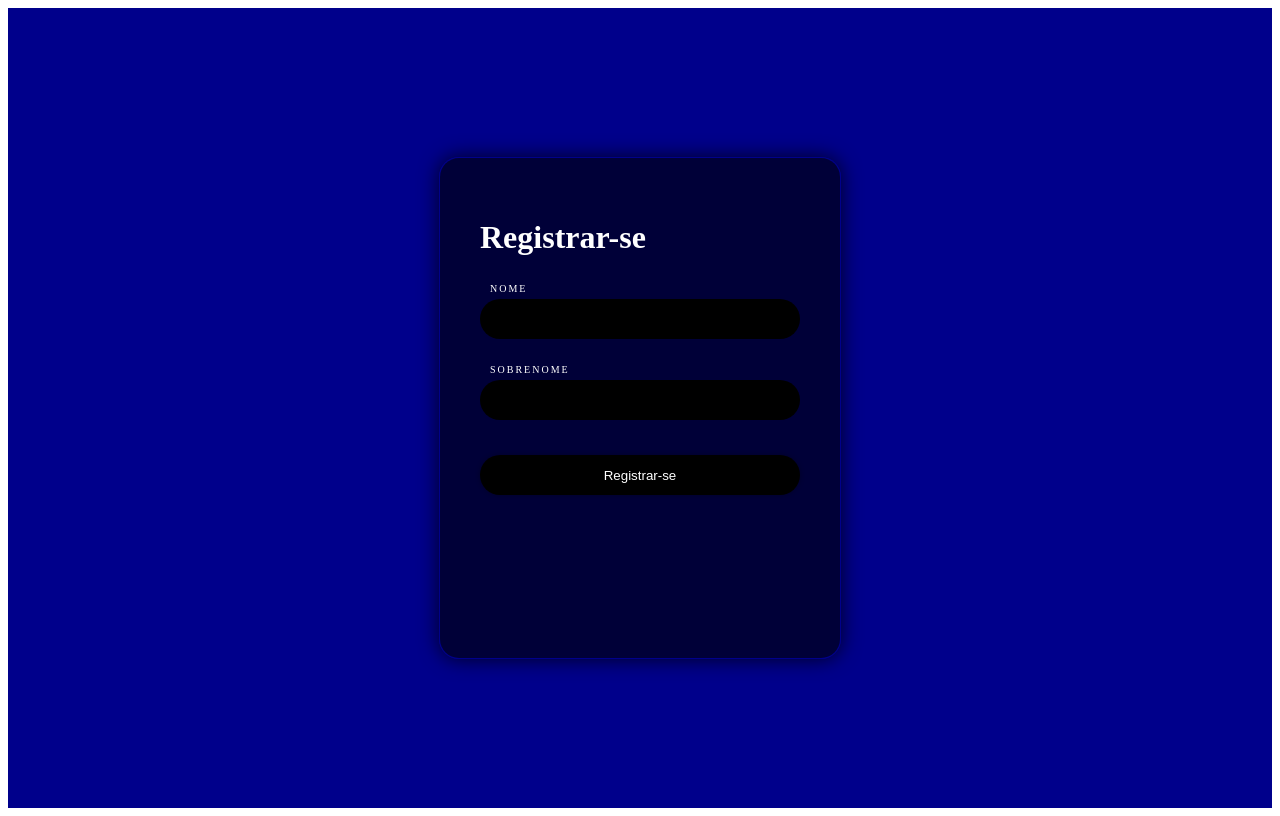
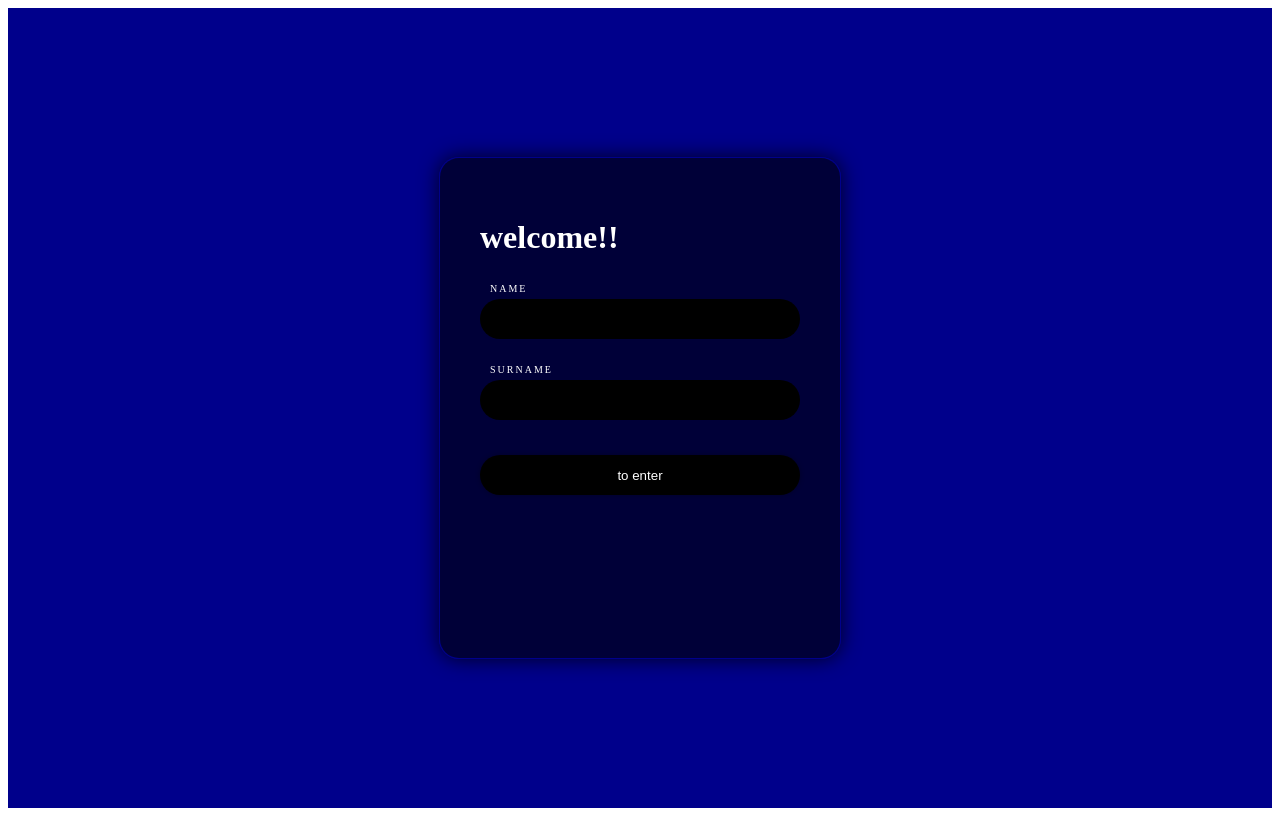
Before and after one commit to PedroLeoo07/Page_Next.JS, a Next.js app: page /input in a window 1280 px wide. Built offline with nearby package versions, Linux system fonts and the light colour scheme.

Commit message:
Style: correction color and text

```diff
--- a/pages/conteudo.jsx
+++ b/pages/conteudo.jsx
@@ -26,7 +26,7 @@ export default function Conteudo() {
             <ul>
                 <h3 className={styles.title}>Gostos</h3>
                 <p className={styles.p}>No meu tempo livre gosto bastante de treinar</p>
-                <p className={styles.p}>Eu gosto bastante de escrever poemas</p>
+                <p className={styles.p}>Eu gosto bastante de escrever</p>
             </ul>
             <button className={styles.button} onClick={goBack}>Voltar</button>
         </div>
--- a/pages/index.jsx
+++ b/pages/index.jsx
@@ -16,9 +16,10 @@ export default function Home() {
                     <h1>Login</h1>
                     <label className={styles.email}>Email</label>
                     <input className={styles.input1} type="text" />
-                    <label className={styles.senha}>Senha</label>
+                    <label className={styles.senha}>Password</label>
                     <input className={styles.input2} type="password" />
-                    <button className={styles.button} type="submit">Entrar</button>
+                    <button className={styles.button} type="submit">sign in</button>
+                    <button className={styles.button}  type="submit">sign up</button>
                 </form>
             </div>
         </div>
--- a/pages/input.jsx
+++ b/pages/input.jsx
@@ -13,12 +13,12 @@ export default function Input() {
         <div className={styles.container}>
             <div className={styles.login}>
                 <form className={styles.form} onSubmit={handleSubmit}>
-                    <h1>Registrar-se</h1>
-                    <label className={styles.email}>Nome</label>
+                    <h1>welcome!!</h1>
+                    <label className={styles.email}>Name</label>
                     <input className={styles.input1} type="text" />
-                    <label className={styles.senha}>Sobrenome</label>
+                    <label className={styles.senha}>Surname</label>
                     <input className={styles.input2} type="text" />
-                    <button className={styles.button} type="submit">Registrar-se</button>
+                    <button className={styles.button} type="submit">to enter</button>
                 </form>
             </div>
         </div>
```
